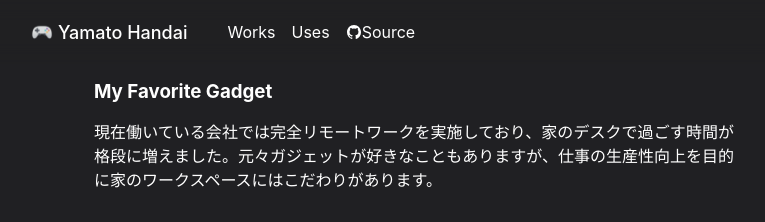
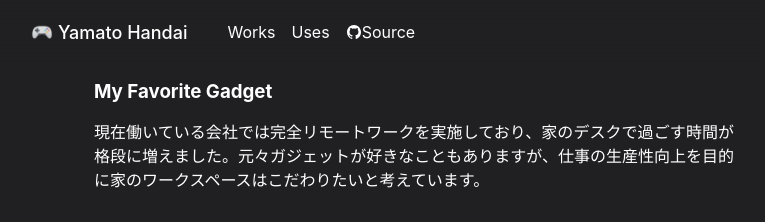
Before and after one commit to Handai-Yamato/portfolio-websites, a React (Create React App) app: page /uses in a window 1280 px wide. Shown: the top 222 px of the page, without its empty margins (226-991 px from the left). Built offline with nearby package versions, Linux system fonts and the light colour scheme.

Commit message:
Usesページの文章修正

```diff
--- a/src/components/UsesPage.js
+++ b/src/components/UsesPage.js
@@ -22,7 +22,7 @@ export default function BasicModal() {
       >
         <h3>My Favorite Gadget</h3>
         <HeadText>
-          現在働いている会社では完全リモートワークを実施しており、家のデスクで過ごす時間が格段に増えました。元々ガジェットが好きなこともありますが、仕事の生産性向上を目的に家のワークスペースにはこだわりがあります。
+          現在働いている会社では完全リモートワークを実施しており、家のデスクで過ごす時間が格段に増えました。元々ガジェットが好きなこともありますが、仕事の生産性向上を目的に家のワークスペースはこだわりたいと考えています。
         </HeadText>
       </motion.div>
 
```
